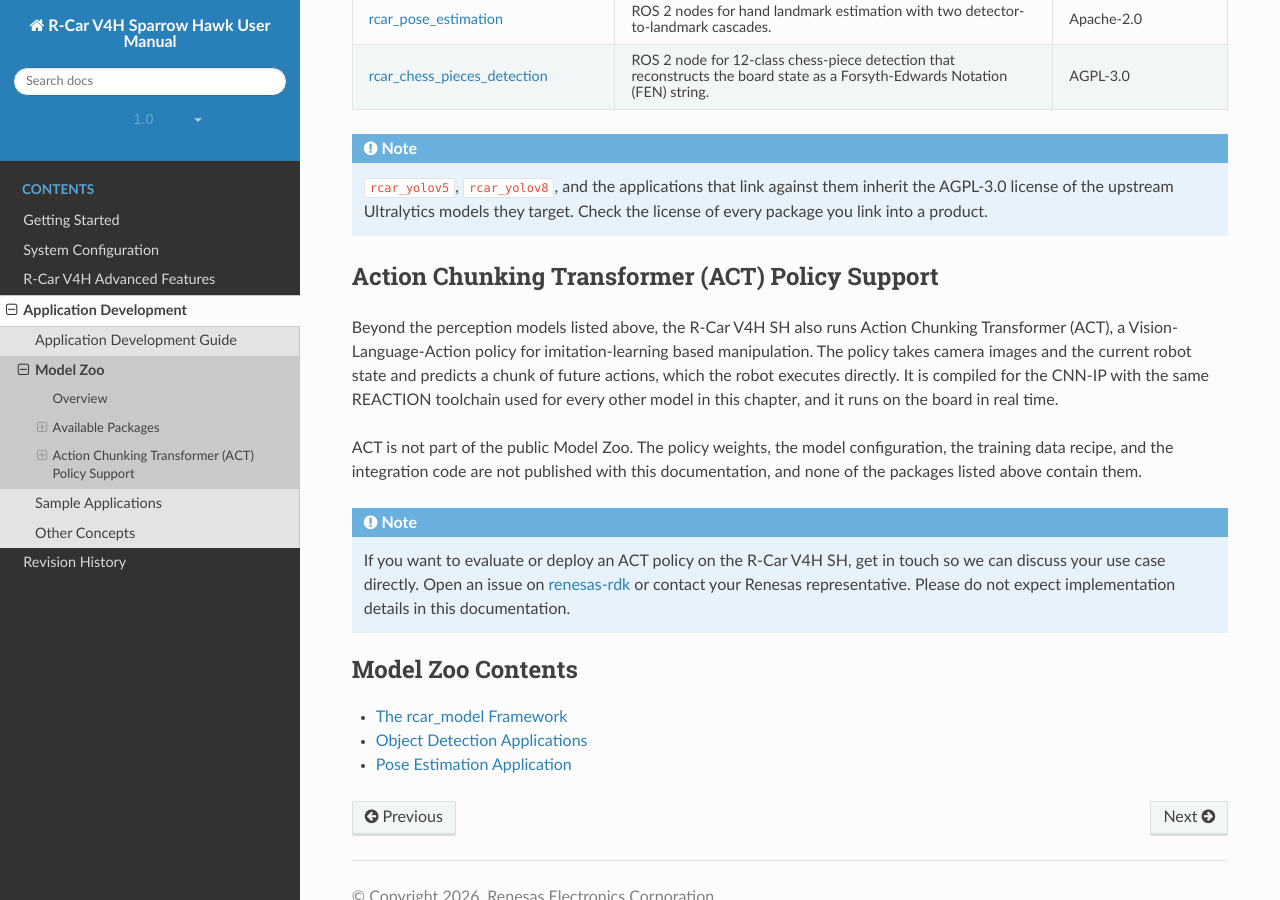
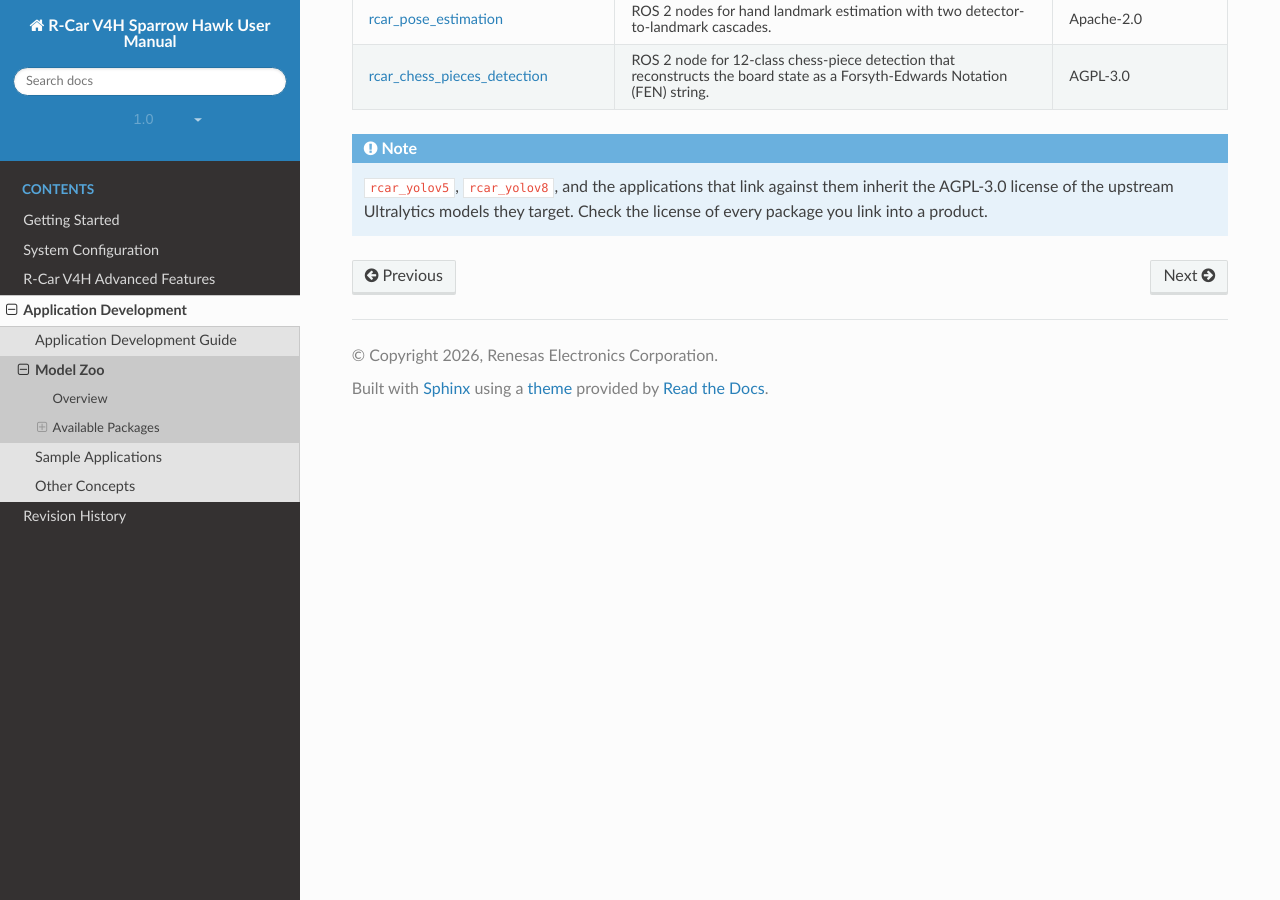
Before and after one commit to renesas-rdk/rcarv4h_sh_documentation, a Sphinx documentation site: the page built from source/chapter-4/model_zoo/model_zoo.rst, in a window 1280 px wide and 900 px high, scrolled down 2024 px. Built offline with Sphinx 7.4.7 and the Read the Docs theme 3.1.0, drawn with Linux system fonts in a browser that asks for light colours; comment, search, counter and statistics services are not loaded.

Commit message:
docs: move the ACT policy support to the new section
Signed-off-by: Cong Nguyen <cong.nguyen.zn@renesas.com>

```diff
--- a/source/chapter-4/model_zoo/model_zoo.rst
+++ b/source/chapter-4/model_zoo/model_zoo.rst
@@ -137,31 +137,10 @@
    AGPL-3.0 license of the upstream Ultralytics models they target. Check the license of every
    package you link into a product.
 
-.. _act_policy_support:
-
-Action Chunking Transformer (ACT) Policy Support
-^^^^^^^^^^^^^^^^^^^^^^^^^^^^^^^^^^^^^^^^^^^^^^^^
-
-Beyond the perception models listed above, the R-Car V4H SH also runs Action Chunking Transformer
-(ACT), a Vision-Language-Action policy for imitation-learning based manipulation. The
-policy takes camera images and the current robot state and predicts a chunk of future actions,
-which the robot executes directly. It is compiled for the CNN-IP with the same REACTION toolchain
-used for every other model in this chapter, and it runs on the board in real time.
-
-ACT is not part of the public Model Zoo. The policy weights, the model configuration, the training
-data recipe, and the integration code are not published with this documentation, and none of the
-packages listed above contain them.
-
-.. note::
-
-   If you want to evaluate or deploy an ACT policy on the R-Car V4H SH, get in touch so we can
-   discuss your use case directly. Open an issue on
-   `renesas-rdk <https://github.com/renesas-rdk/rcarv4h_sh_documentation>`_ or contact your
-   Renesas representative. Please do not expect implementation details in this documentation.
-
 .. toctree::
    :maxdepth: 1
    :caption: Model Zoo Contents
+   :hidden:
 
    rcar_model
    rcar_object_detection
--- a/source/chapter-4/sample_apps/sample_apps.rst
+++ b/source/chapter-4/sample_apps/sample_apps.rst
@@ -181,6 +181,10 @@
 Follow the instructions in the respective sections to run each application on the R-Car V4H SH
 platform.
 
+Beyond these demos, the board also runs an
+:ref:`Action Chunking Transformer (ACT) policy <act_policy_support>`, which is not published with
+this documentation.
+
 .. toctree::
    :maxdepth: 1
 
@@ -191,3 +195,4 @@
    rock_paper_scissors
    queens_hand
    vision_based_grasping
+   act_policy
```
Also changed, not shown: source/chapter-4/sample_apps/act_policy.rst (added, +22 -0 lines).
